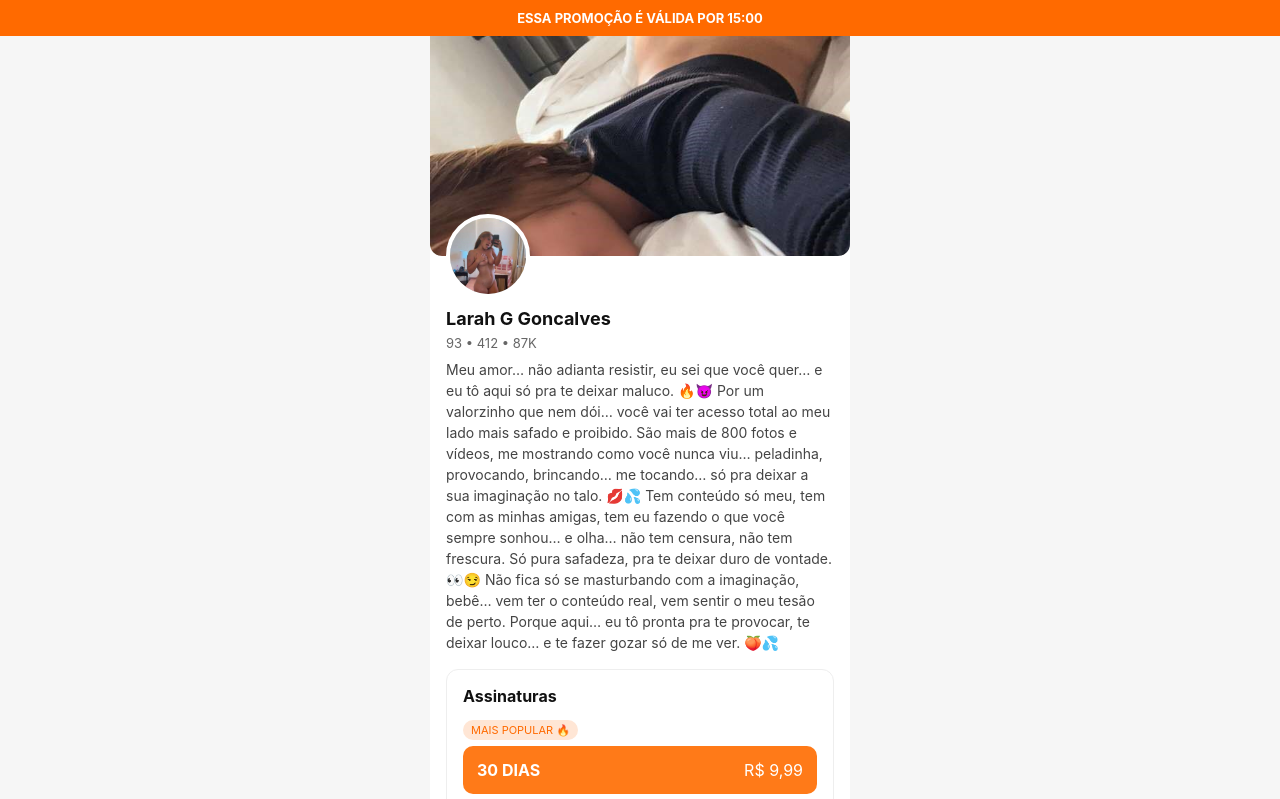
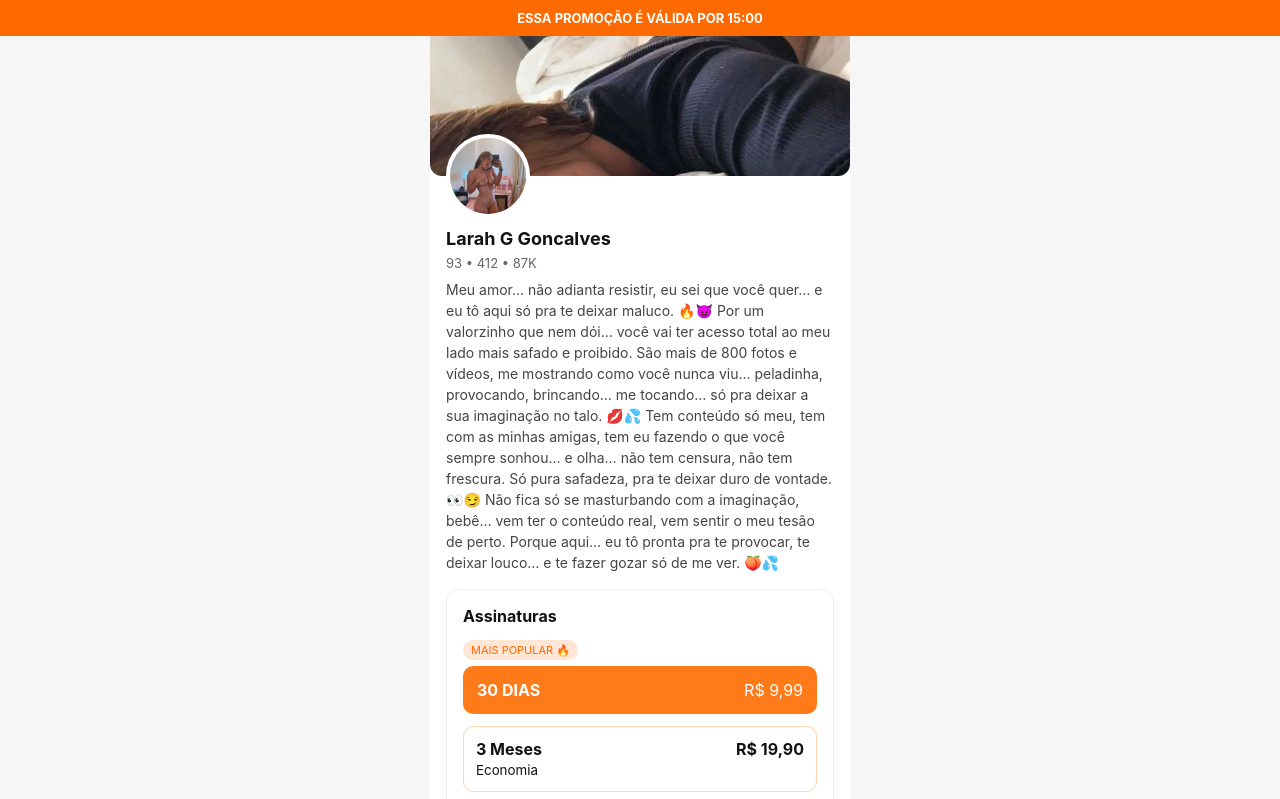
Before and after one commit to Ghoubix7/Privacy-Larah, a plain HTML site: page index.html in a window 1280 px wide. Shown: the top 799 px of the page. Drawn offline with Linux system fonts and the light colour scheme.

Commit message:
Update index.html

```diff
--- a/index.html
+++ b/index.html
@@ -22,7 +22,7 @@ body {
 
 /* CAPA */
 .cover {
-  height: 220px;
+  height:140px;
   overflow: hidden;
   border-radius: 0 0 12px 12px;
 }
```
